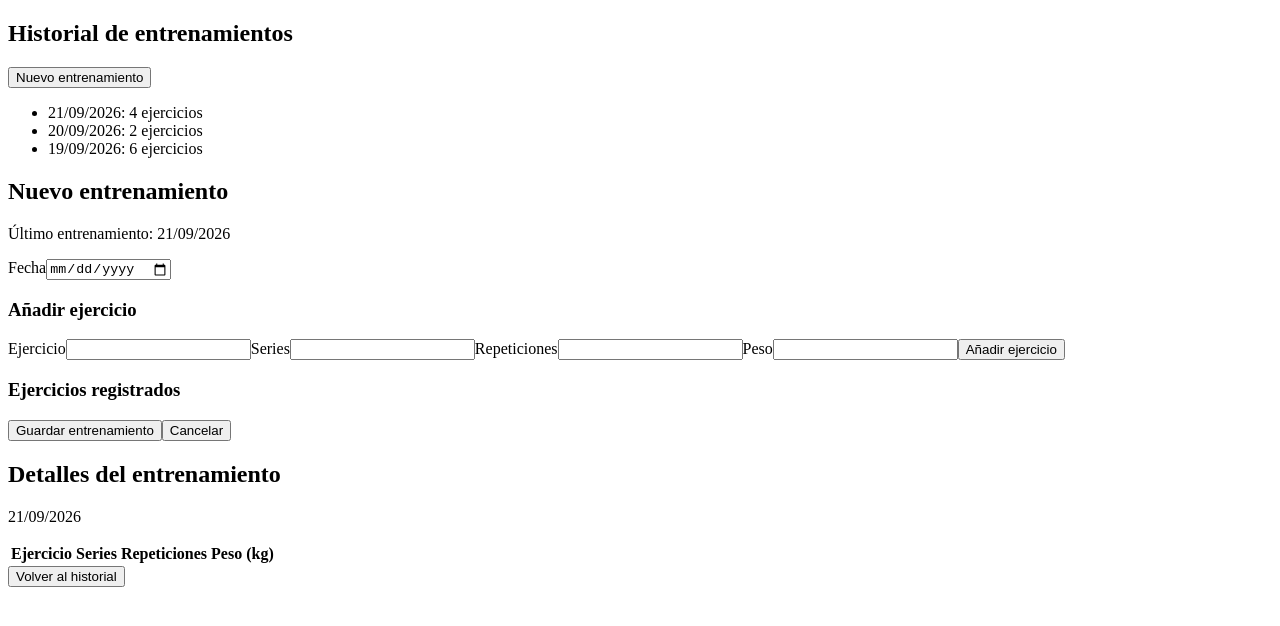
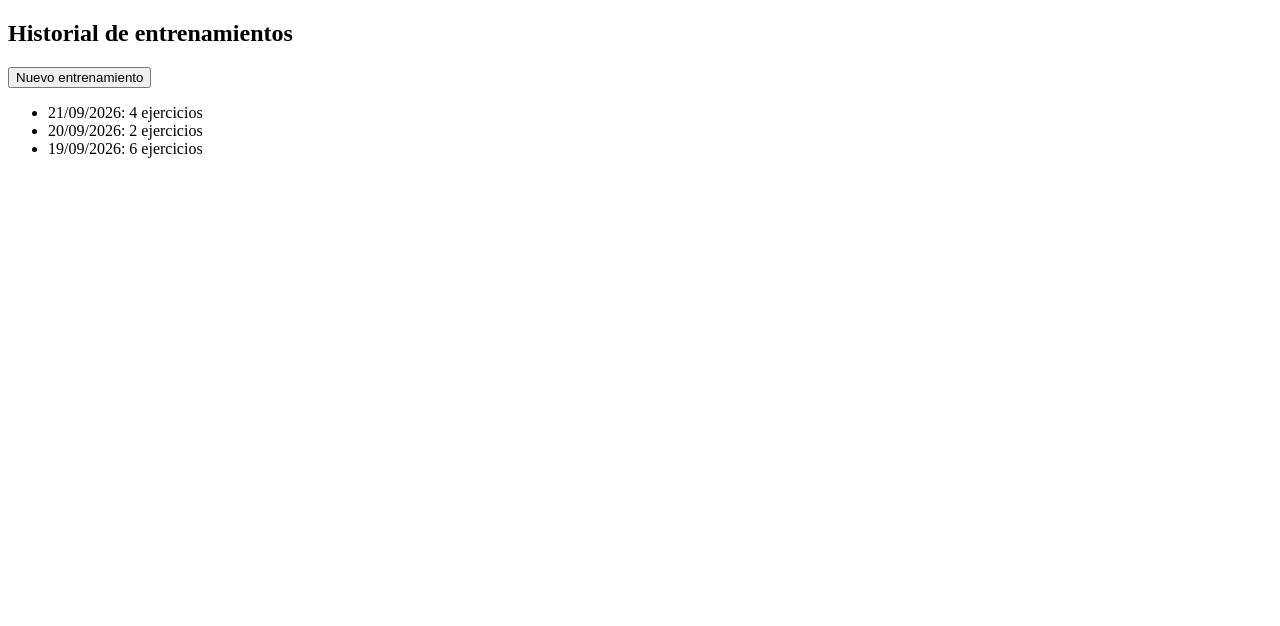
Before and after one commit to albesandicode/entrenamiento-app, an Angular app in the folder entrenamiento-angular/: page /historial in a window 1280 px wide. Before the commit this address led to /. Shown: the top 626 px of the page. Built offline with nearby package versions, Linux system fonts and the light colour scheme.

Commit message:
Separa las vistas por URLs, por defecto lleva al historial de entrenamientos

```diff
--- a/entrenamiento-angular/src/app/app.html
+++ b/entrenamiento-angular/src/app/app.html
@@ -1,5 +1 @@
-<app-workout-history></app-workout-history>
-<app-new-workout></app-new-workout>
-<app-workout-detail></app-workout-detail>
-
 <router-outlet />
--- a/entrenamiento-angular/src/app/app.routes.ts
+++ b/entrenamiento-angular/src/app/app.routes.ts
@@ -1,3 +1,9 @@
 import { Routes } from '@angular/router';
+import { WorkoutHistory } from './workout-history/workout-history';
+import { NewWorkout } from './new-workout/new-workout';
 
-export const routes: Routes = [];
+export const routes: Routes = [
+  { path: '', redirectTo: 'historial', pathMatch: 'full' },
+  { path: 'historial', component: WorkoutHistory },
+  { path: 'nuevo', component: NewWorkout },
+];
```
